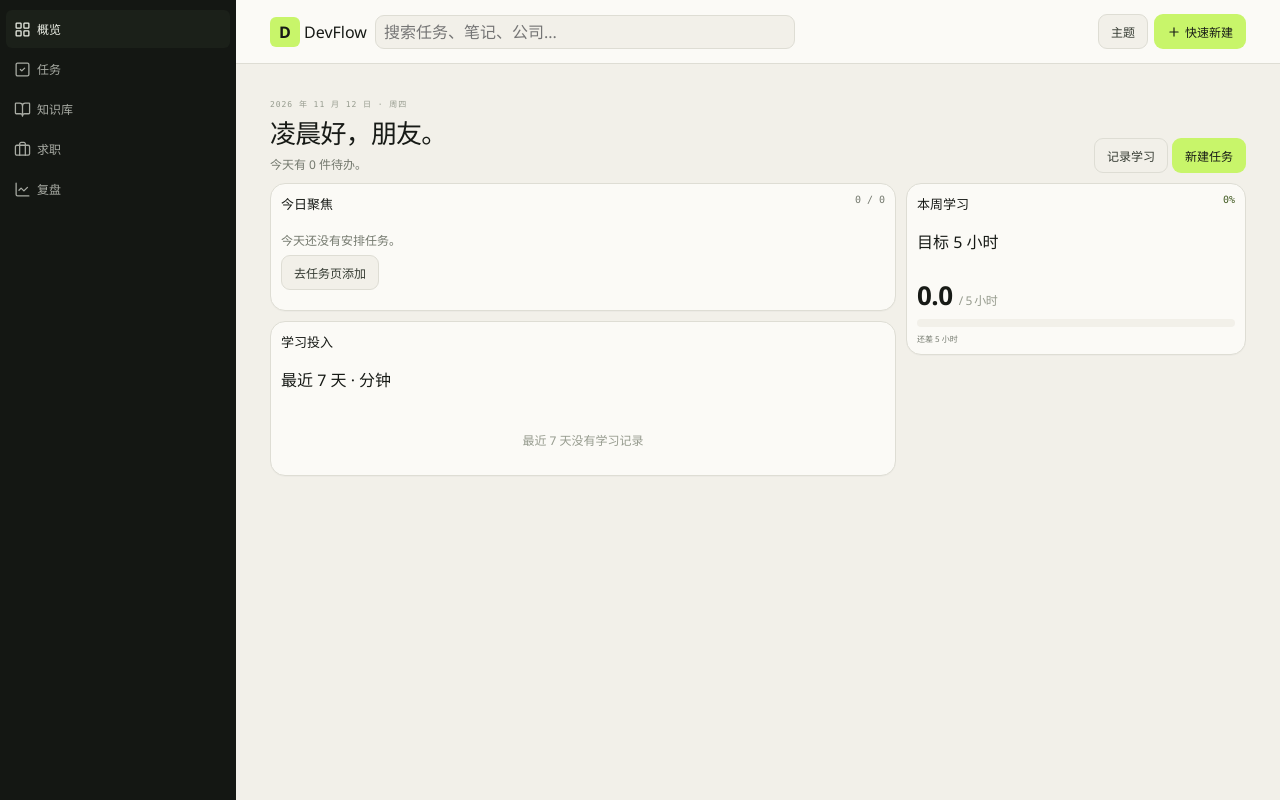
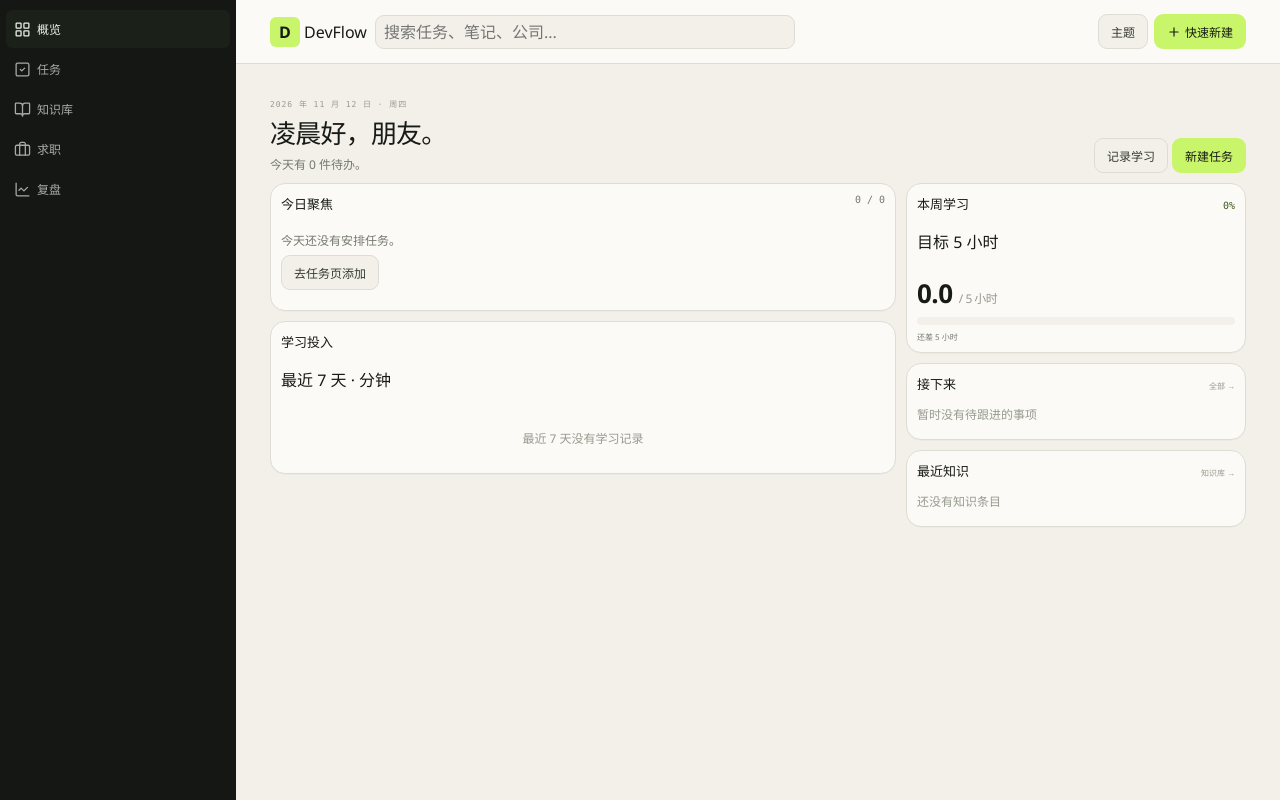
Before and after one commit to cyldstore/devflow, a Vue app in the folder devflow/: page / in a window 1280 px wide. Built offline with nearby package versions, Linux system fonts and the light colour scheme.

Commit message:
feat(overview): 接下来与最近知识卡片

```diff
--- a/devflow/src/pages/JobsView.vue
+++ b/devflow/src/pages/JobsView.vue
@@ -298,6 +298,7 @@ import Button from '@/components/ui/Button.vue'
 import { createApplication, moveApplication } from '@/stores/applications'
 import { toast } from '@/lib/toast'
 import { normalizeHttpUrl, hostOf } from '@/lib/url'
+import { useRoute, useRouter } from 'vue-router'
 
 const db = useDatabase()
 const today = localDate()
@@ -481,6 +482,24 @@ function hasOverdue(stage: JobStage): boolean {
   const column = columns.value.find((item) => item.stage === stage)
   return column ? column.applications.some((app) => isFollowUpOverdue(app, today)) : false
 }
+
+const route = useRoute()
+const router = useRouter()
+
+watch(
+  () => route.query.app,
+  (id) => {
+    if (typeof id !== 'string') return
+
+    const app = db.applications.find((item) => item.id === id)
+    if (!app) return
+
+    selectedId.value = app.id
+    detailOpen.value = true
+    router.replace({ query: { ...route.query, app: undefined } })
+  },
+  { immediate: true },
+)
 </script>
 
 <style scoped>
--- a/devflow/src/pages/KnowledgeView.vue
+++ b/devflow/src/pages/KnowledgeView.vue
@@ -673,6 +673,21 @@ function clearTopic() {
   topicFilter.value = null
   router.replace({ query: {} })
 }
+
+watch(
+  () => route.query.item,
+  (id) => {
+    if (typeof id !== 'string') return
+
+    const item = db.knowledge.find((entry) => entry.id === id)
+    if (!item) return
+
+    selectedId.value = item.id
+    filter.value = 'all'
+    router.replace({ query: { ...route.query, item: undefined } })
+  },
+  { immediate: true },
+)
 </script>
 
 <style scoped>
--- a/devflow/src/pages/OverviewView.vue
+++ b/devflow/src/pages/OverviewView.vue
@@ -99,6 +99,7 @@
       </div>
 
       <aside class="ov-side">
+        <!-- 目标卡片 -->
         <Card class="goal-card">
           <header class="side-head">
             <div>
@@ -123,6 +124,46 @@
             <template v-if="streak > 0"> · 连续 {{ streak }} 天</template>
           </p>
         </Card>
+
+        <!-- 求职预览卡片 -->
+        <Card class="side-card">
+          <header class="side-head">
+            <h2 class="block-title">接下来</h2>
+            <RouterLink class="side-link" to="/jobs">全部 →</RouterLink>
+          </header>
+
+          <p v-if="upcoming.length === 0" class="side-empty">暂时没有待跟进的事项</p>
+
+          <ul v-else class="side-list">
+            <li v-for="app in upcoming" :key="app.id">
+              <RouterLink class="side-row" :to="{ path: '/jobs', query: { app: app.id } }">
+                <span class="side-title">{{ app.company }} · {{ app.role }}</span>
+                <span :class="['side-sub', { overdue: isFollowUpOverdue(app, today) }]">
+                  {{ app.nextAction?.label }} · {{ app.nextAction?.date }}
+                </span>
+              </RouterLink>
+            </li>
+          </ul>
+        </Card>
+
+        <!-- 知识库预览卡片 -->
+        <Card class="side-card">
+          <header class="side-head">
+            <h2 class="block-title">最近知识</h2>
+            <RouterLink class="side-link" to="/knowledge">知识库 →</RouterLink>
+          </header>
+
+          <p v-if="recentKnowledge.length === 0" class="side-empty">还没有知识条目</p>
+
+          <ul v-else class="side-list">
+            <li v-for="item in recentKnowledge" :key="item.id">
+              <RouterLink class="side-row" :to="{ path: '/knowledge', query: { item: item.id } }">
+                <span class="side-title">{{ item.title }}</span>
+                <span class="side-sub">{{ item.topic }} · {{ item.updatedAt.slice(0, 10) }}</span>
+              </RouterLink>
+            </li>
+          </ul>
+        </Card>
       </aside>
     </div>
   </section>
@@ -146,6 +187,7 @@ import { minutesInRange, studyStreak, summarize } from '@/lib/insights'
 import { formatMinutes } from '@/lib/format'
 import { studyBarOption } from '@/lib/chart-options'
 import BaseChart from '@/components/ui/BaseChart.vue'
+import { isFollowUpOverdue } from '@/lib/jobs'
 
 const WEEKDAYS = ['周日', '周一', '周二', '周三', '周四', '周五', '周六']
 
@@ -246,6 +288,17 @@ const studyOption = computed(() =>
     week7.value.studySeries.map((point) => point.date.slice(5)),
     week7.value.studySeries.map((point) => point.minutes),
   ),
+)
+
+const upcoming = computed(() =>
+  db.applications
+    .filter((app) => app.nextAction && app.stage !== 'closed')
+    .sort((a, b) => (a.nextAction?.date ?? '').localeCompare(b.nextAction?.date ?? ''))
+    .slice(0, 4),
+)
+
+const recentKnowledge = computed(() =>
+  [...db.knowledge].sort((a, b) => b.updatedAt.localeCompare(a.updatedAt)).slice(0, 3),
 )
 </script>
 
@@ -578,4 +631,81 @@ h1 {
     grid-template-columns: 1fr;
   }
 }
+
+.side-card {
+  padding: var(--space-5);
+}
+
+.side-head {
+  display: flex;
+  align-items: baseline;
+  justify-content: space-between;
+  gap: var(--space-3);
+  margin-bottom: var(--space-3);
+}
+
+.side-link {
+  font-size: var(--text-2xs);
+  color: var(--color-text-faint);
+}
+
+.side-link:hover {
+  color: var(--color-text-strong);
+}
+
+.side-list {
+  margin: 0;
+  padding: 0;
+  list-style: none;
+  display: flex;
+  flex-direction: column;
+}
+
+.side-row {
+  display: flex;
+  flex-direction: column;
+  gap: 2px;
+  padding: var(--space-3) 0;
+  border-top: 1px solid var(--color-border);
+}
+
+.side-list li:first-child .side-row {
+  border-top: none;
+  padding-top: 0;
+}
+
+.side-row:hover .side-title {
+  color: var(--color-tone-lime-fg);
+}
+
+.side-title {
+  font-size: var(--text-sm);
+  color: var(--color-text);
+  overflow: hidden;
+  text-overflow: ellipsis;
+  white-space: nowrap;
+}
+
+.side-sub {
+  font-family: var(--font-mono);
+  font-size: var(--text-2xs);
+  color: var(--color-text-faint);
+}
+
+.side-sub.overdue {
+  color: var(--color-danger);
+  font-weight: 600;
+}
+
+.side-empty {
+  margin: 0;
+  padding: var(--space-3) 0;
+  font-size: var(--text-sm);
+  color: var(--color-text-faint);
+}
+
+.side-row:focus-visible {
+  outline: 2px solid var(--color-text-strong);
+  outline-offset: 2px;
+}
 </style>
```
